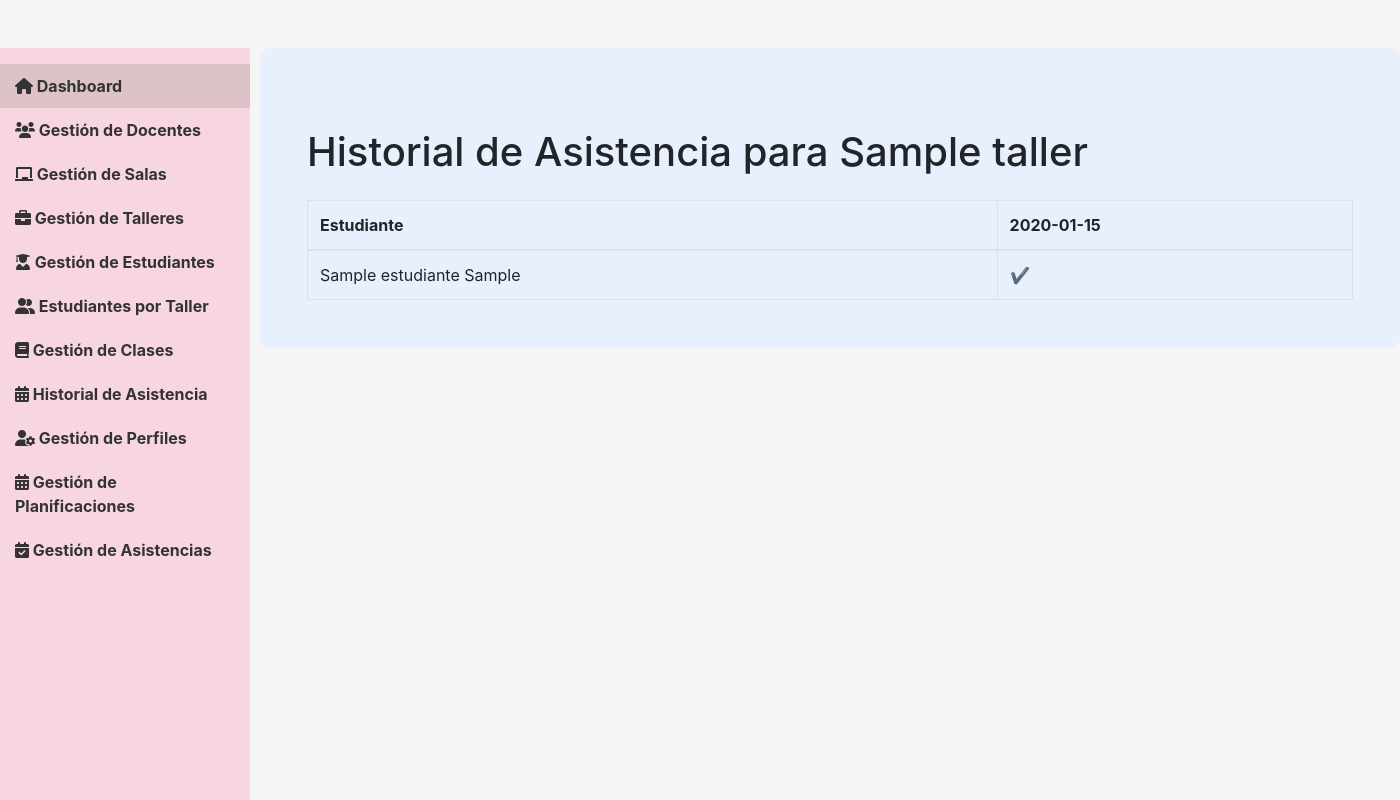
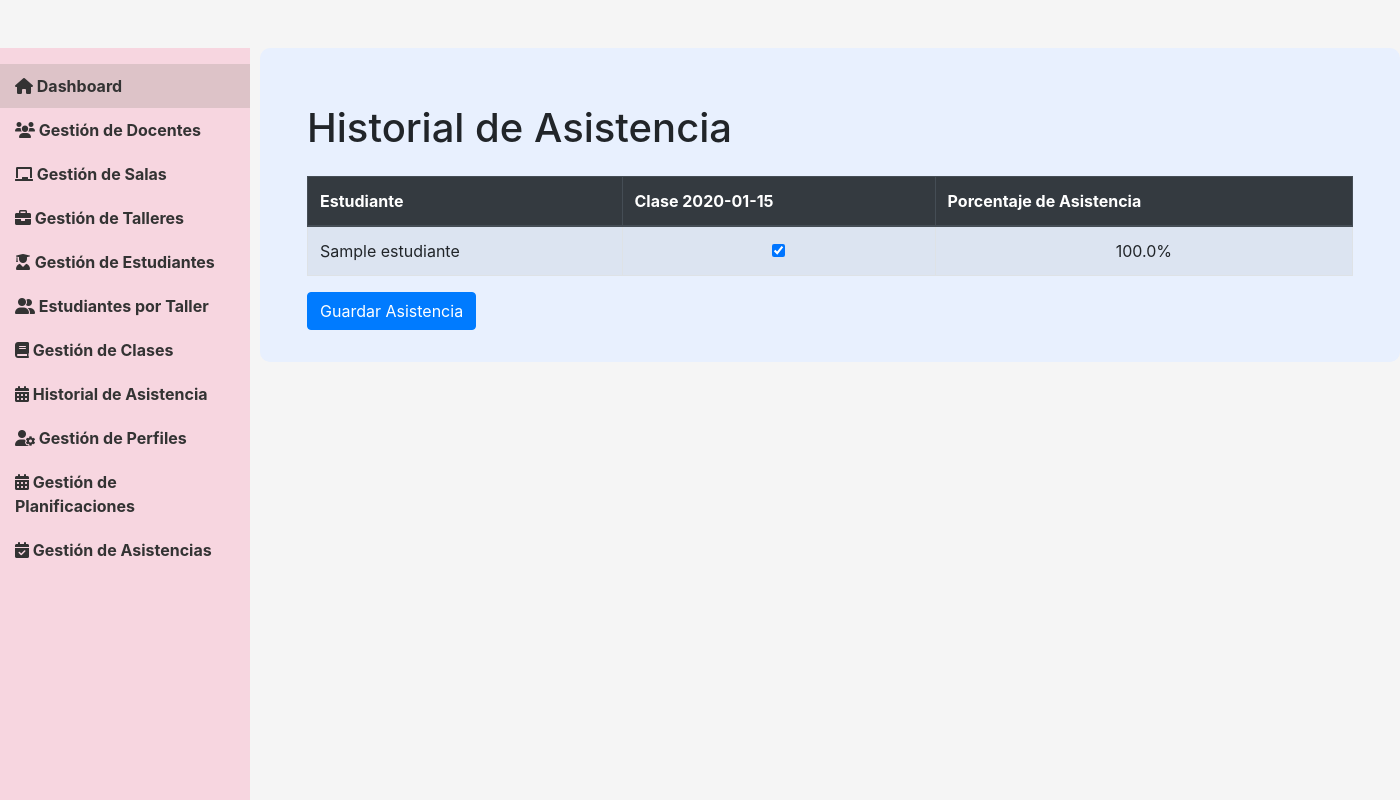
Before and after one commit to gbiggios/Talent_journey_app, a Flask app: page /admin/historial/taller/1 in a window 1400 px wide. Run offline with Flask 3, Linux system fonts and the light colour scheme; a user stored in the database is signed in; tables that the repository leaves empty hold one stand-in row (values such as "Sample post"); some libraries are stand-ins or nearby versions.

Commit message:
Versión inicial del proyecto

```diff
--- a/app/forms.py
+++ b/app/forms.py
@@ -5,6 +5,7 @@ from flask_wtf import FlaskForm
 from wtforms import StringField, PasswordField, SubmitField, BooleanField
 from wtforms.validators import DataRequired, Email, Length
 from app.models import Estudiantes, Taller
+
 
 class LoginForm(FlaskForm):
     username = StringField('Nombre de Usuario', validators=[DataRequired()])
@@ -82,7 +83,6 @@ class PlanificacionForm(FlaskForm):
 
 class AsistenciaEstudianteForm(FlaskForm):
     presencia = BooleanField('Presencia', validators=[DataRequired()])
-    justificacion = TextAreaField('Justificación')
     submit = SubmitField('Guardar Asistencia')
 
 
--- a/app/routes/admin/historial_asistencia.py
+++ b/app/routes/admin/historial_asistencia.py
@@ -1,8 +1,13 @@
-from flask import Blueprint, render_template, redirect, url_for
+from flask import Blueprint, render_template, redirect, url_for, request, flash
 from flask_login import login_required
-from ...models import Estudiantes, Clase, AsistenciaEstudiante, Taller, EstudianteTaller
+from ...models import Estudiantes, Clase, AsistenciaEstudiante, Taller, EstudianteTaller, db
+from ...forms import AsistenciaEstudianteForm
+import logging
 
 historial_bp = Blueprint('historial_admin', __name__)
+
+# Configurar logging para depuración
+logging.basicConfig(level=logging.DEBUG)
 
 @historial_bp.route('/')
 @login_required
@@ -10,20 +15,89 @@ def seleccionar_taller():
     talleres = Taller.query.all()
     return render_template('admin/seleccionar_taller.html', talleres=talleres)
 
-@historial_bp.route('/taller/<int:taller_id>')
+@historial_bp.route('/taller/<int:taller_id>', methods=['GET', 'POST'])
 @login_required
 def historial_asistencia(taller_id):
     taller = Taller.query.get_or_404(taller_id)
     clases = Clase.query.filter_by(taller_id=taller_id).all()
     estudiantes = Estudiantes.query.join(EstudianteTaller).filter_by(taller_id=taller_id).all()
 
-    # Obtener las asistencias de todas las clases para cada estudiante
+    # Cargar el formulario de Flask-WTF
+    form = AsistenciaEstudianteForm()
+
+    # Si el método es POST, actualizar la asistencia y justificación
+    if request.method == 'POST':
+        logging.debug("POST request received.")
+        logging.debug(f"Datos del formulario recibidos: {request.form}")
+
+        if form.validate_on_submit():
+            logging.debug("Formulario validado, procesando actualización...")
+
+            for clase in clases:
+                for estudiante in estudiantes:
+                    # Generar las claves únicas para identificar cada entrada
+                    presencia_key = f'asistencia_{estudiante.id_estudiante}_{clase.id_clase}'
+                    justificacion_key = f'justificacion_{estudiante.id_estudiante}_{clase.id_clase}'
+
+                    # Obtener los valores del formulario
+                    presencia = request.form.get(presencia_key) == 'on'
+                    justificacion = request.form.get(justificacion_key)
+
+                    logging.debug(f"Procesando estudiante {estudiante.nombre} en clase {clase.fecha}")
+                    logging.debug(f"Presencia: {presencia}, Justificación: {justificacion}")
+
+                    # Buscar la asistencia o crear una nueva
+                    asistencia = AsistenciaEstudiante.query.filter_by(id_clase=clase.id_clase, id_estudiante=estudiante.id_estudiante).first()
+                    if asistencia:
+                        logging.debug("Asistencia encontrada, actualizando...")
+                        asistencia.presencia = presencia
+                        asistencia.justificacion = justificacion if not presencia else None
+                    else:
+                        logging.debug("No se encontró asistencia, creando una nueva...")
+                        nueva_asistencia = AsistenciaEstudiante(
+                            id_clase=clase.id_clase,
+                            id_estudiante=estudiante.id_estudiante,
+                            presencia=presencia,
+                            justificacion=justificacion if not presencia else None
+                        )
+                        db.session.add(nueva_asistencia)
+
+            try:
+                logging.debug("Intentando guardar en la base de datos...")
+                db.session.commit()
+                flash('Asistencia actualizada correctamente.')
+            except Exception as e:
+                db.session.rollback()  # Si hay error, hacemos rollback
+                logging.error(f"Error al guardar en la base de datos: {e}")
+                flash('Ocurrió un error al intentar actualizar la asistencia.', 'error')
+
+            return redirect(url_for('historial_admin.historial_asistencia', taller_id=taller_id))
+        else:
+            logging.debug("El formulario no se validó correctamente.")
+
+    # Si el método es GET, generar los diccionarios para mostrar los datos
     asistencia_dict = {}
-    for clase in clases:
-        for estudiante in estudiantes:
+    justificacion_dict = {}
+    porcentaje_asistencia = {}
+
+    for estudiante in estudiantes:
+        total_clases = len(clases)
+        clases_asistidas = 0
+
+        for clase in clases:
             asistencia = AsistenciaEstudiante.query.filter_by(id_clase=clase.id_clase, id_estudiante=estudiante.id_estudiante).first()
             if estudiante.id_estudiante not in asistencia_dict:
                 asistencia_dict[estudiante.id_estudiante] = {}
+                justificacion_dict[estudiante.id_estudiante] = {}
+
             asistencia_dict[estudiante.id_estudiante][clase.id_clase] = asistencia.presencia if asistencia else False
+            justificacion_dict[estudiante.id_estudiante][clase.id_clase] = asistencia.justificacion if asistencia else ""
 
-    return render_template('admin/historial_asistencia.html', taller=taller, clases=clases, estudiantes=estudiantes, asistencia_dict=asistencia_dict)
+            # Contar clases asistidas para calcular el porcentaje
+            if asistencia and asistencia.presencia:
+                clases_asistidas += 1
+
+        # Calcular el porcentaje de asistencia
+        porcentaje_asistencia[estudiante.id_estudiante] = (clases_asistidas / total_clases) * 100 if total_clases > 0 else 0
+
+    return render_template('admin/historial_asistencia.html', form=form, taller=taller, clases=clases, estudiantes=estudiantes, asistencia_dict=asistencia_dict, justificacion_dict=justificacion_dict, porcentaje_asistencia=porcentaje_asistencia)
--- a/app/templates/admin/admin_dashboard.html
+++ b/app/templates/admin/admin_dashboard.html
@@ -58,7 +58,7 @@
             <div class="card text-center">
                 <div class="card-body">
                     <i class="fas fa-user-friends fa-3x"></i>
-                    <h5 class="card-title mt-2">Estudiantes por Taller</h5>
+                    <h5 class="card-title mt-2">Inscribir estudiantes a Talleres</h5>
                     <p class="card-text">Gestiona la asignación de estudiantes a los talleres.</p>
                     <a href="{{ url_for('admin.estudiantes_taller_admin.estudiantes_taller_admin_gestionar') }}" class="btn btn-custom">Ir a Estudiantes por Taller</a>
                 </div>
--- a/app/templates/admin/historial_asistencia.html
+++ b/app/templates/admin/historial_asistencia.html
@@ -1,34 +1,37 @@
 {% extends 'admin/base_admin.html' %}
 
 {% block content %}
-<div class="container mt-5">
-    <h1 class="mb-4">Historial de Asistencia para {{ taller.nombre }}</h1>
+<div class="container mt-4">
+    <h1 class="mb-4">Historial de Asistencia</h1>
+    <form method="POST">
+        {{ form.hidden_tag() }}  <!-- CSRF Token -->
 
-    <table class="table table-bordered">
-        <thead>
+        <table class="table table-striped table-bordered">
+            <thead class="thead-dark">
                 <tr>
                     <th>Estudiante</th>
                     {% for clase in clases %}
-                <th>{{ clase.fecha.strftime('%Y-%m-%d') }}</th>
+                        <th>Clase {{ clase.fecha }}</th>
                     {% endfor %}
+                    <th>Porcentaje de Asistencia</th>
                 </tr>
             </thead>
             <tbody>
                 {% for estudiante in estudiantes %}
                 <tr>
-                <td>{{ estudiante.nombre }} {{ estudiante.apellido_paterno }}</td>
+                    <td>{{ estudiante.nombre }}</td>
                     {% for clase in clases %}
-                <td>
-                    {% if asistencia_dict[estudiante.id_estudiante][clase.id_clase] %}
-                    ✔️
-                    {% else %}
-                    ❌
-                    {% endif %}
+                        <td class="text-center">
+                            <input type="checkbox" name="asistencia_{{ estudiante.id_estudiante }}_{{ clase.id_clase }}"
+                                {% if asistencia_dict[estudiante.id_estudiante][clase.id_clase] %}checked{% endif %}>
                         </td>
                     {% endfor %}
+                    <td class="text-center">{{ porcentaje_asistencia[estudiante.id_estudiante] }}%</td>
                 </tr>
                 {% endfor %}
             </tbody>
         </table>
+        {{ form.submit(class="btn btn-primary") }}  <!-- Botón con estilo Bootstrap -->
+    </form>
 </div>
 {% endblock %}
```
Also changed, not shown: 1 other file. Lines whose indentation alone changed are shown as unchanged.
